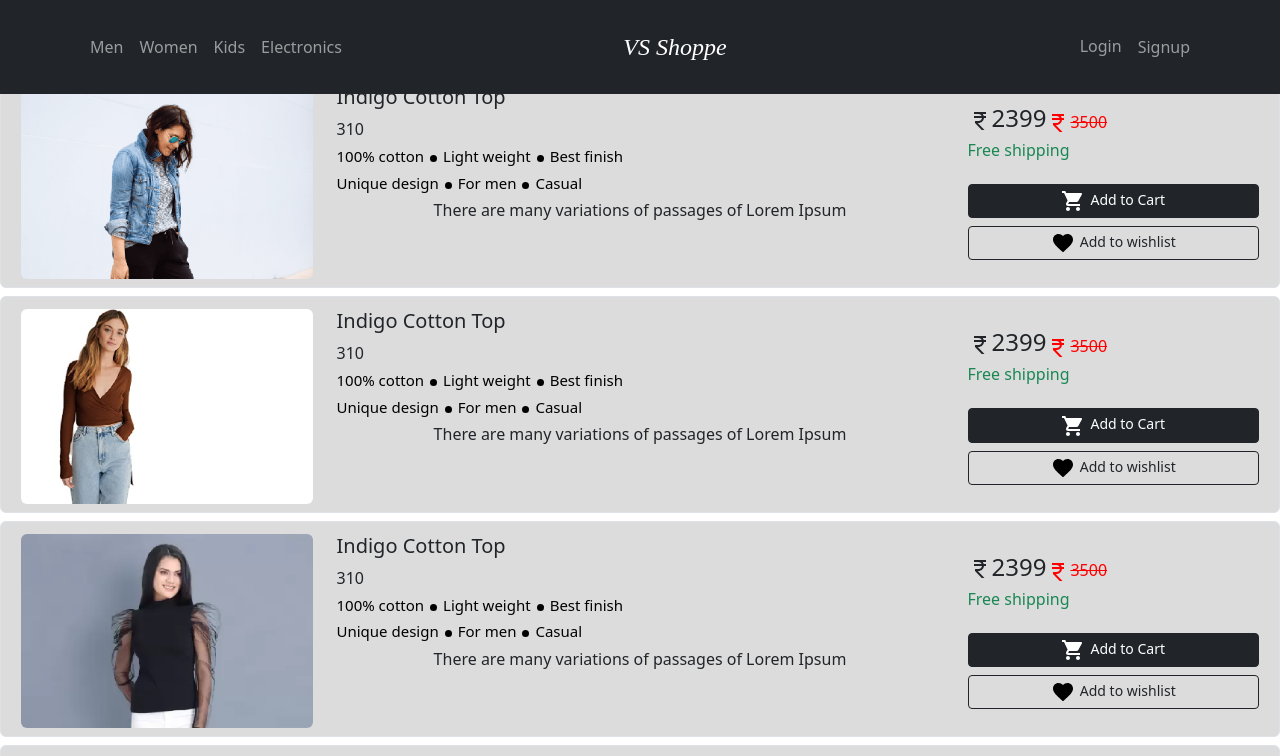
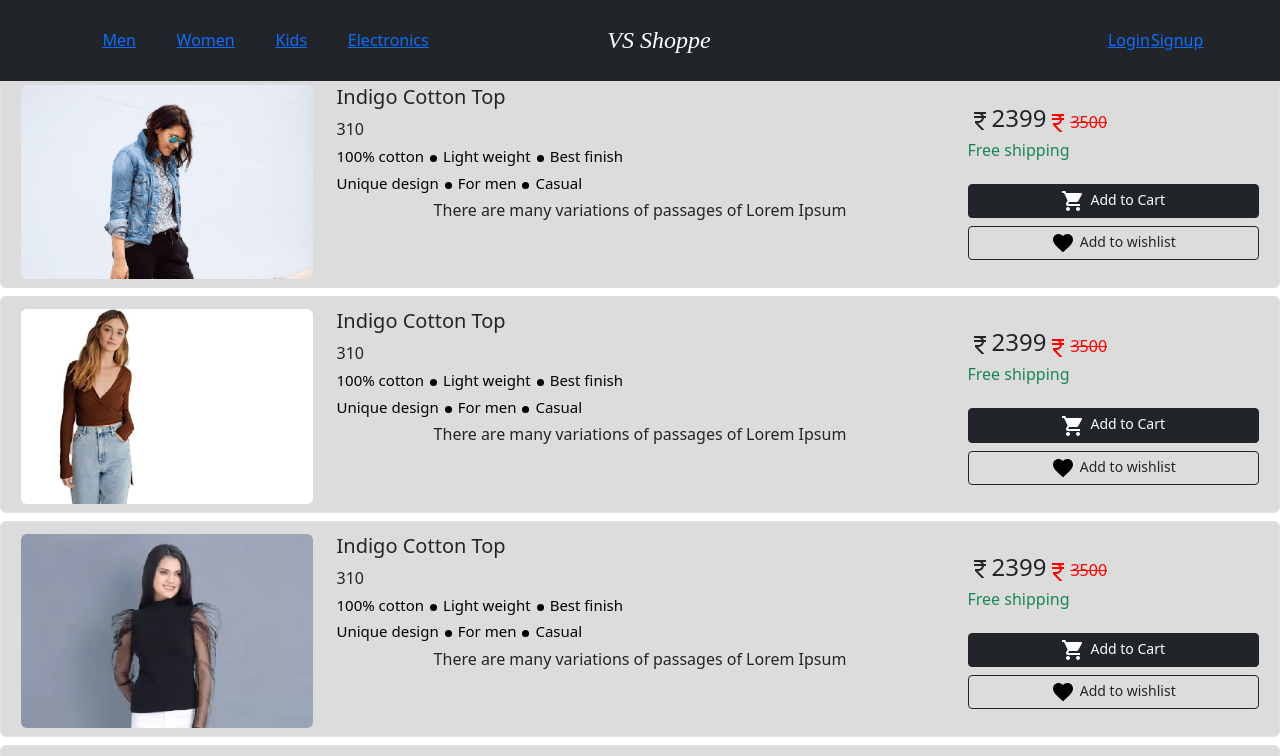
Before and after one commit to VGOUTAM/E-Commerce, a React (Create React App) app in the folder our-app/: page /tops in a window 1280 px wide. Shown: the top 756 px of the page. Built offline with nearby package versions, Linux system fonts and the light colour scheme.

Commit message:
Added navbar in Home

```diff
--- a/our-app/src/components/Navbar.jsx
+++ b/our-app/src/components/Navbar.jsx
@@ -12,6 +12,7 @@ import FavoriteIcon from '@mui/icons-material/Favorite';
 import AccountCircleIcon from '@mui/icons-material/AccountCircle';
 import LocalShippingIcon from '@mui/icons-material/LocalShipping';
 import LogoutIcon from '@mui/icons-material/Logout';
+import {Link} from 'react-router-dom'
 
 function Navbar1() {
   const {state, dispatch}= useContext(userContext)
@@ -27,10 +28,10 @@ function Navbar1() {
           <Navbar.Toggle aria-controls="responsive-navbar-nav" />
           <Navbar.Collapse id="responsive-navbar-nav">
             <Nav className='me-auto' >
-              <Nav.Link className="categories" href="men">Men</Nav.Link>
-              <Nav.Link className="categories" href="women">Women</Nav.Link>
-              <Nav.Link className="categories" href="kids">Kids</Nav.Link>
-              <Nav.Link className="categories" href="electronics">Electronics</Nav.Link>
+              <Link className="categories" to="/men">Men</Link>
+              <Link className="categories" to="/women">Women</Link>
+              <Link className="categories" to="/kids">Kids</Link>
+              <Link className="categories" to="/electronics">Electronics</Link>
             </Nav>
           </Navbar.Collapse>
           <Navbar.Brand href="/" className='myBrand'>VS Shoppe</Navbar.Brand>
@@ -50,7 +51,7 @@ function Navbar1() {
                 <Dropdown.Item href="#/action-3"><FavoriteIcon /> Wishlist</Dropdown.Item>
                 <Dropdown.Item href="logout"><SettingsIcon /> Settings</Dropdown.Item>
                 <Dropdown.Item href="logout"><HeadsetMicIcon /> Help Centre</Dropdown.Item>
-                <Dropdown.Item href="logout"><LogoutIcon /> Logout</Dropdown.Item>
+                <Link to="/logout"><LogoutIcon /> Logout</Link>
 
               </Dropdown.Menu>
             </Dropdown>
@@ -72,19 +73,17 @@ function Navbar1() {
           <Navbar.Toggle aria-controls="responsive-navbar-nav" />
           <Navbar.Collapse id="responsive-navbar-nav">
             <Nav className='me-auto' >
-              <Nav.Link className="categories" href="men">Men</Nav.Link>
-              <Nav.Link className="categories" href="women">Women</Nav.Link>
-              <Nav.Link className="categories" href="kids">Kids</Nav.Link>
-              <Nav.Link className="categories" href="electronics">Electronics</Nav.Link>
+              <Link className="categories" to="/men">Men</Link>
+              <Link className="categories" to="/women">Women</Link>
+              <Link className="categories" to="/kids">Kids</Link>
+              <Link className="categories" to="/electronics">Electronics</Link>
             </Nav>
           </Navbar.Collapse>
           <Navbar.Brand href="/" className='myBrand'>VS Shoppe</Navbar.Brand>
           <Navbar.Collapse id="responsive-navbar-nav">
           <Nav className="ms-auto">
-          <NavItem ><Nav.Link  className="categories" href="login">Login</Nav.Link></NavItem>
-          <NavItem ><Nav.Link  className="categories" href="signup">Signup</Nav.Link></NavItem>
-
-          {/* <NavItem ><Nav.Link  className="categories" href="logout">logout</Nav.Link></NavItem> */}
+          <NavItem ><Link  className="categories" to="/login">Login</Link></NavItem>
+          <NavItem ><Link  className="categories" to="/signup">Signup</Link></NavItem>
             </Nav>
           </Navbar.Collapse>
         </Container>
```
